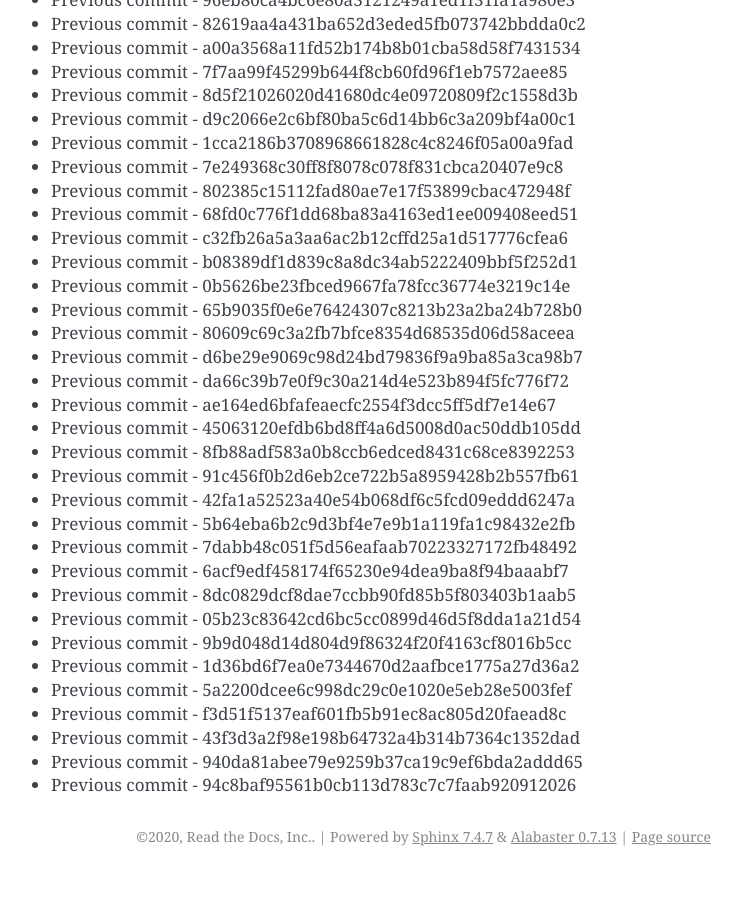
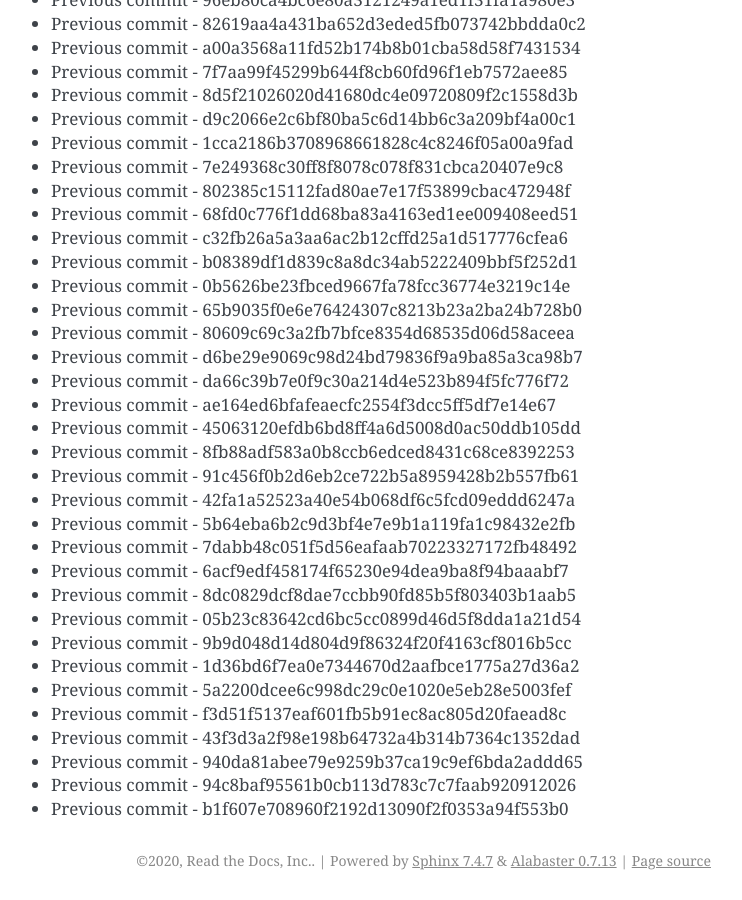
Before and after one commit to readthedocs/rtd-git-stresstest, a Sphinx documentation site: the page built from docs/updates.rst, in a window 1280 px wide and 900 px high, scrolled down 81303 px. Shown: the whole window, without its empty margins (399-1141 px from the left). Built offline with Sphinx 7.4.7, drawn with Linux system fonts in a browser that asks for light colours; before the commit the page ends 82179 px from its top, so only the background shows below that.

Commit message:
Generating commit from previous: b1f607e708960f2192d13090f2f0353a94f553b0

```diff
--- a/docs/updates.rst
+++ b/docs/updates.rst
@@ -3448,3 +3448,4 @@ It can be tested for any performance characteristics.
 * Previous commit - 43f3d3a2f98e198b64732a4b314b7364c1352dad
 * Previous commit - 940da81abee79e9259b37ca19c9ef6bda2addd65
 * Previous commit - 94c8baf95561b0cb113d783c7c7faab920912026
+* Previous commit - b1f607e708960f2192d13090f2f0353a94f553b0
```
